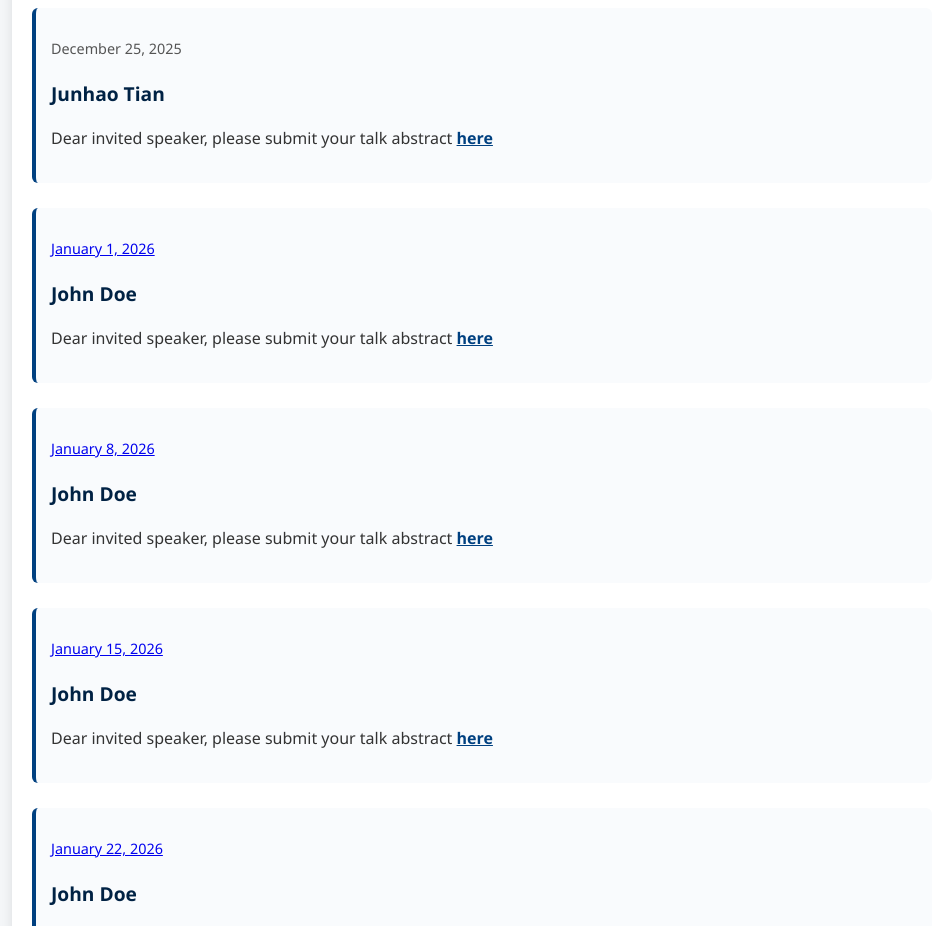
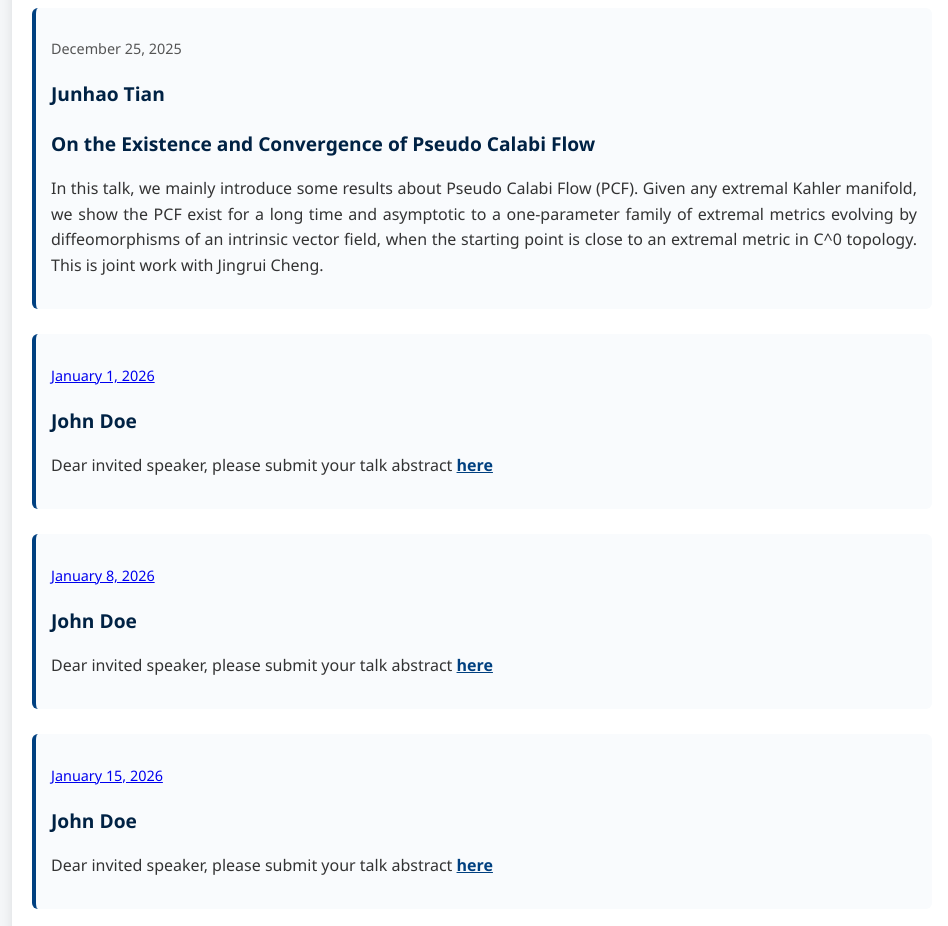
Before and after one commit to vtmaths/imfp-igp-seminar, a plain HTML site: page upcoming.html in a window 1280 px wide. Shown: the part 4420-5346 px from the top of the page, without its empty margins (158-1106 px from the left). Drawn offline with Linux system fonts and the light colour scheme.

Commit message:
Update upcoming.html

```diff
--- a/upcoming.html
+++ b/upcoming.html
@@ -138,8 +138,9 @@
         <li>
           <p class="date">December 25, 2025</p>
           <p class="title">Junhao Tian</p>
+		  <p class="title">On the Existence and Convergence of Pseudo Calabi Flow</p>
           <p class="abstract">
-            Dear invited speaker, please submit your talk abstract <a href="submit-abstract.html?date=December+25,+2025"><strong>here</strong></a>
+            In this talk, we mainly introduce some results about Pseudo Calabi Flow (PCF). Given any extremal Kahler manifold, we show the PCF exist for a long time and asymptotic to a one-parameter family of extremal metrics evolving by diffeomorphisms of an intrinsic vector field, when the starting point is close to an extremal metric in C^0 topology. This is joint work with Jingrui Cheng.
           </p>
         </li>
 		<li>
```
